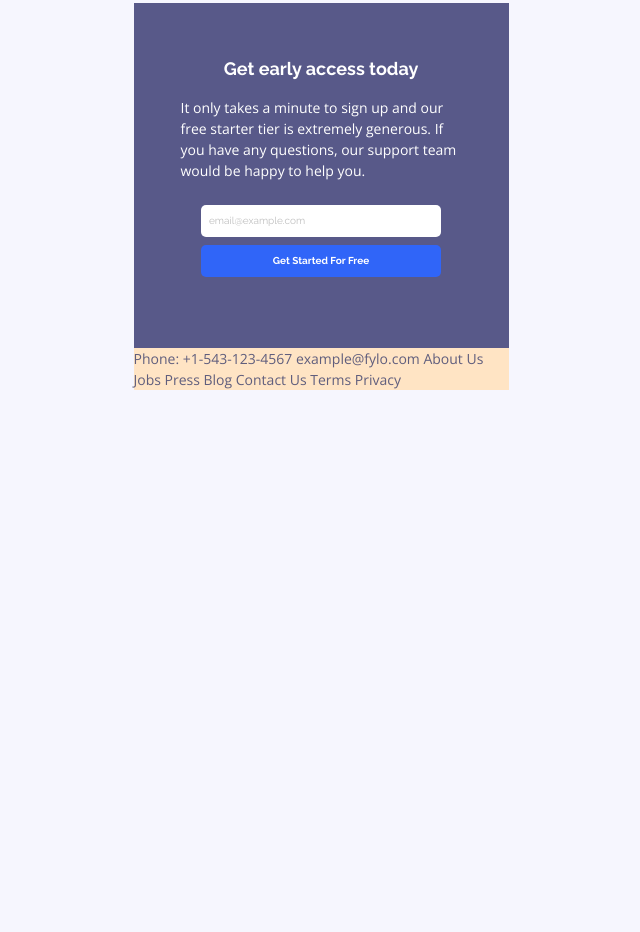
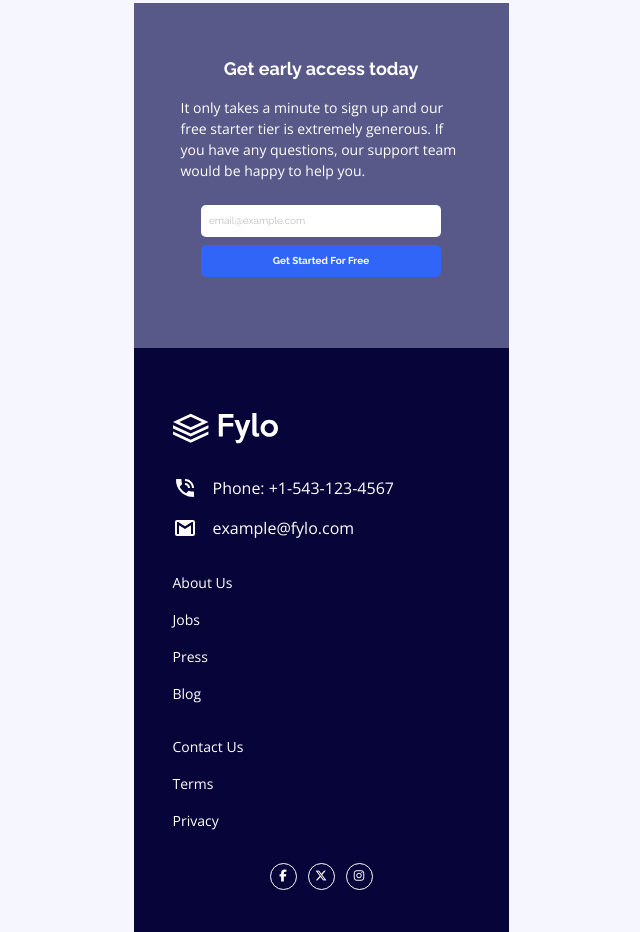
Before and after one commit to teempe/frontend-mentor-fylo-landing-page-with-two-column-layout, a website: page index.html in a window 1280 px wide. Shown: the part 1820-2752 px from the top of the page, without its empty margins (319-959 px from the left). Before the commit the page ends 2210 px from the top, so only its background shows below. Drawn offline with nearby package versions, Linux system fonts and the light colour scheme; files that its build step writes are made by us from their sources.

Commit message:
Add footer.

```diff
--- a/index.html
+++ b/index.html
@@ -11,6 +11,8 @@
         <link rel="stylesheet" href="./css/style.css">
 
         <title>Frontend Mentor | Fylo landing page with two column layout</title>
+
+        <script src="https://kit.fontawesome.com/f6d47cd3e1.js" crossorigin="anonymous"></script>
     </head>
 
     <body>
@@ -92,18 +94,43 @@
                 </section>
             </main>
 
-            <footer>
-                Phone: +1-543-123-4567
-                example@fylo.com
+            <footer class="footer">
+                <img src="./images/logo-white.svg" alt="Fylo logo." class="footer__logo">
+                <div class="footer__links-group">
+                    <a href="tel:+1-543-123-4567" class="contact-link contact-link--tel">Phone: +1-543-123-4567</a>
+                    <a href="mailto:example@fylo.com" class="contact-link contact-link--mail">example@fylo.com</a>
+                </div>
 
-                About Us
-                Jobs
-                Press
-                Blog
+                <div class="footer__links-group">
+                    <a href="#" class="footer__link">About Us</a>
+                    <a href="#" class="footer__link">Jobs</a>
+                    <a href="#" class="footer__link">Press</a>
+                    <a href="#" class="footer__link">Blog</a>
+                </div>
 
-                Contact Us
-                Terms
-                Privacy
+                <div class="footer__links-group">
+                    <a href="#" class="footer__link">Contact Us</a>
+                    <a href="#" class="footer__link">Terms</a>
+                    <a href="#" class="footer__link">Privacy</a>
+                </div>
+
+                <ul class="social-links">
+                    <li class="social-link">
+                        <a href="https://facebook.com" class="social-link__link social-link__circle" aria-label="Facebook profile.">
+                            <i class="fa-brands fa-facebook-f social-link__icon"></i>
+                        </a>
+                    </li>
+                    <li class="social-link">
+                        <a href="https://twitter.com" class="social-link__link social-link__circle" aria-label="Twitter profile.">
+                            <i class="fa-brands fa-x-twitter social-link__icon"></i>
+                        </a>
+                    </li>
+                    <li class="social-link">
+                        <a href="https://instagram.com" class="social-link__link social-link__circle" aria-label="Instagram profile.">
+                            <i class="fa-brands fa-instagram social-link__icon"></i>
+                        </a>
+                    </li>
+                 </ul>
             </footer>
         </div>
     </body>
--- /dev/null
+++ b/sass/components/_contact-link.scss
@@ -0,0 +1,25 @@
+.contact-link {
+    text-decoration: none;
+    font-size: 1.6rem;
+    line-height: 2.4rem;
+    color: var(--color-white);
+
+    display: flex;
+    align-items: center;
+    column-gap: 1.6rem;
+
+    &::before {
+        content: "";
+        width: 2.4rem;
+        height: 2.4rem;
+        display: inline-block;
+    }
+
+    &--tel::before {
+        background: no-repeat center url('../images/icon-phone.svg');
+    }
+
+    &--mail::before {
+        background: no-repeat center url('../images/icon-email.svg');
+    }
+}
--- a/sass/components/_global.scss
+++ b/sass/components/_global.scss
@@ -2,3 +2,5 @@
 @import 'forms';
 @import 'button';
 @import 'testimonial-card';
+@import 'contact-link';
+@import 'social-links';
--- /dev/null
+++ b/sass/components/_social-links.scss
@@ -0,0 +1,36 @@
+.social-links {
+    display: flex;
+    justify-content: center;
+    align-items: center;
+    gap: 1.1rem;
+
+    & .social-link {
+        list-style-type: none;
+
+        &__link:link,
+        &__link:visited {
+            text-decoration: none;
+            color: var(--color-white);
+            transition: color 0.25s ease-out;
+        }
+
+        &__link:hover,
+        &__link:active {
+            color: var(--color-btn-active);
+        }
+
+        &__circle {
+            width: 2.7rem;
+            height: 2.7rem;
+            border: 1px solid currentcolor;
+            border-radius: 50%;
+            display: grid;
+            place-content: center;
+        }
+
+        &__icon {
+            font-size: 1.2rem;
+            color: currentcolor;
+        }
+    }
+}
--- /dev/null
+++ b/sass/layout/_footer.scss
@@ -0,0 +1,32 @@
+.footer {
+    color: var(--color-white);
+    background-color: var(--color-very-dark-blue);
+
+    padding: 6.5rem 3.9rem 4.2rem;
+
+    display: grid;
+    row-gap: 3.2rem;
+
+    &__logo {
+        width: 10.5rem;
+    }
+
+    &__links-group {
+        display: flex;
+        flex-direction: column;
+        row-gap: 1.6rem;
+    }
+
+    &__link:link,
+    &__link:visited {
+        text-decoration: none;
+        color: currentcolor;
+
+        transition: color 0.25s ease-out;
+    }
+
+    &__link:hover,
+    &__links:active {
+        color: var(--color-btn-active);
+    }
+}
--- a/sass/layout/_global.scss
+++ b/sass/layout/_global.scss
@@ -3,3 +3,4 @@
 @import 'section-hero';
 @import 'section-productive';
 @import 'section-cta';
+@import 'footer';
```
Also changed, not shown: images/logo-white.svg (added).
